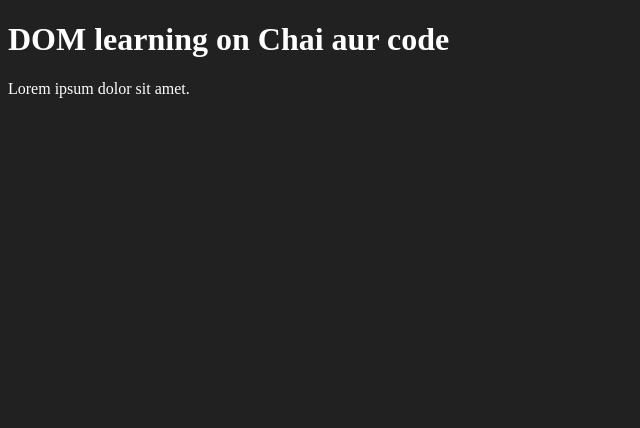
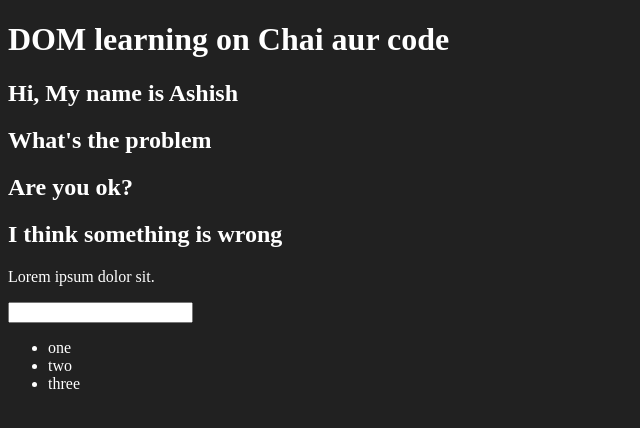
Before and after one commit to Harsha-ak23/Javascript, a plain HTML site: page 04_DOM/one.html in a window 1280 px wide. Shown: the whole page, without its empty margins (0-640 px from the left). Drawn offline with Linux system fonts and the light colour scheme.

Commit message:
html class

```diff
--- a/04_DOM/one.html
+++ b/04_DOM/one.html
@@ -12,8 +12,18 @@
 </head>
 <body class="bg-black">
     <div>
-        <h1 id="title" class="heading">DOM learning on Chai aur code</h1>
-        <p>Lorem ipsum dolor sit amet.</p>
+        <h1 id="title" class="heading">DOM learning on Chai aur code <span style="display:none"> test text</span></h1>
+        <h2 id="intro">Hi, My name is Ashish</h2>
+        <h2>What's the problem</h2>
+        <h2>Are you ok?</h2>
+        <h2>I think something is wrong</h2>
+        <p>Lorem ipsum dolor sit.</p>
+        <input type="password" name="" id="">
+        <ul>
+            <li class="list-item">one</li>
+            <li class="list-item">two</li>
+            <li class="list-item">three</li>
+        </ul>
     </div>
 </body>
 </html>
```
